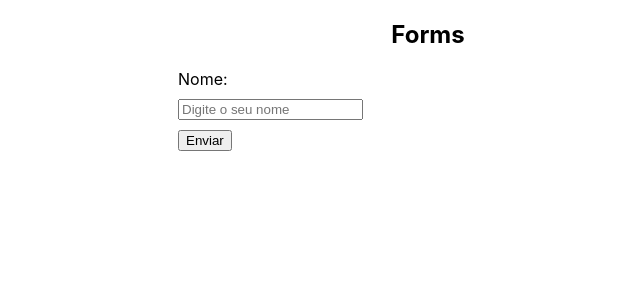
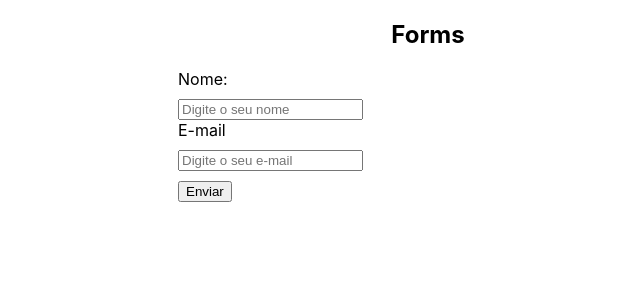
Before and after one commit to PatrikAlmeida/react, a React (Create React App) app in the folder form/: page / in a window 1280 px wide. Shown: the top 300 px of the page, without its empty margins (212-852 px from the left). Built offline with nearby package versions, Linux system fonts and the light colour scheme.

Commit message:
label envolvendo input

```diff
--- a/form/src/components/MyForm.js
+++ b/form/src/components/MyForm.js
@@ -9,6 +9,11 @@ const MyForm = () => {
                 <label htmlFor="name">Nome:</label>
                 <input type="text" name="name" placeholder="Digite o seu nome" />
             </div>
+        {/* 2- label envolvendo input */}
+            <label>
+                <span>E-mail</span>
+                <input type="email" name="email" placeholder="Digite o seu e-mail" />
+            </label>
             <input type="submit" value="Enviar" />
         </form>
     </div>
```
